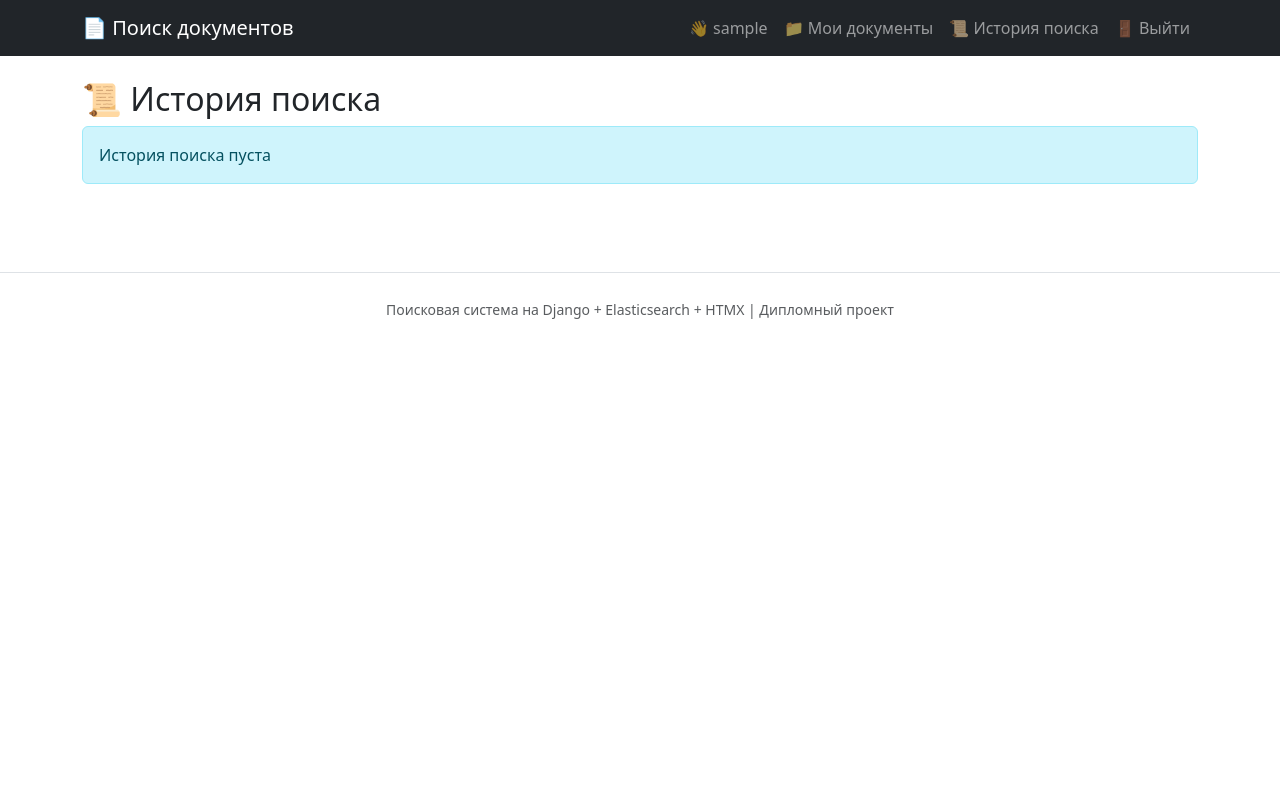
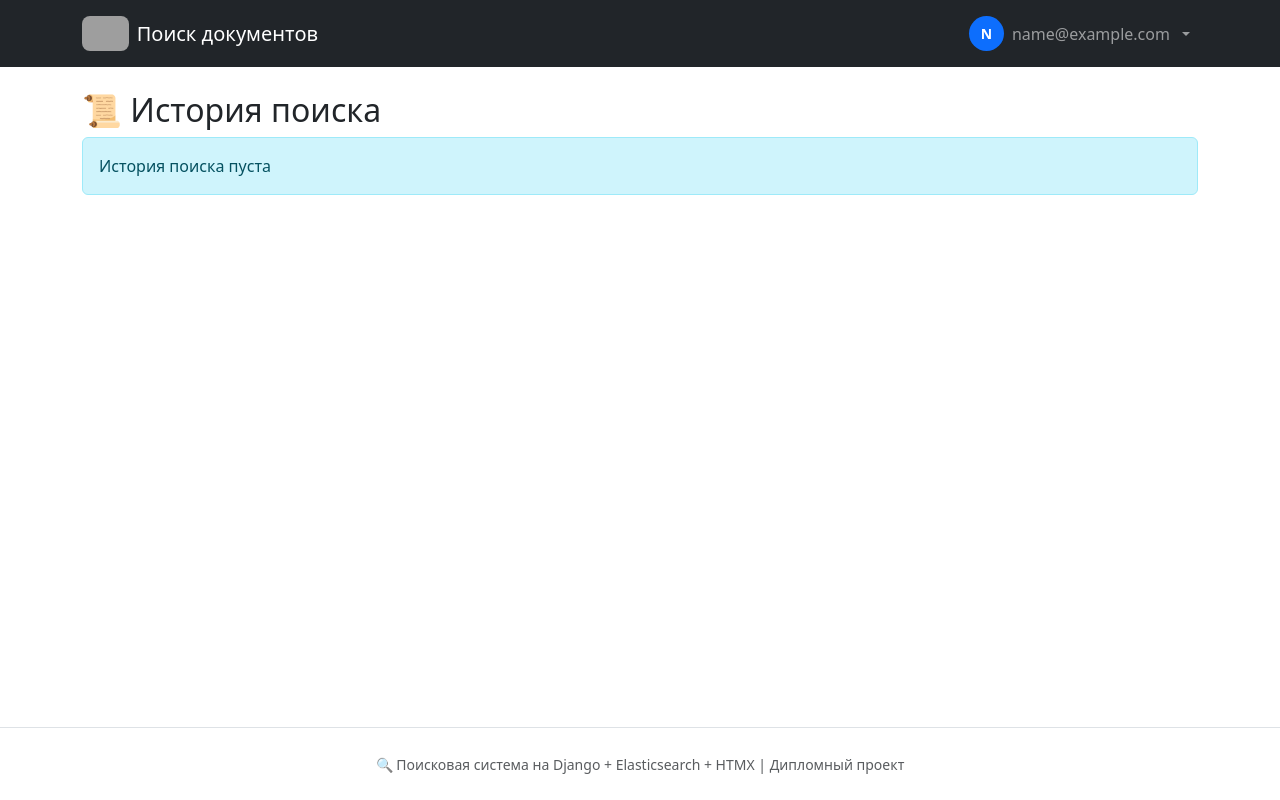
Before and after one commit to aleksey-s-lozhkin/Diploma, a Django app: page /search/history/ in a window 1280 px wide. Run offline with Django 5.2, Linux system fonts and the light colour scheme; the visitor is signed in with stand-in values (Sample User, id 1); data that the repository does not hold is empty; some libraries are stand-ins or nearby versions; grey boxes are pictures that could not be loaded.

Commit message:
update frontend

```diff
--- a/config/urls.py
+++ b/config/urls.py
@@ -1,13 +1,13 @@
 from django.conf import settings
 from django.conf.urls.static import static
 from django.contrib import admin
-from django.http import JsonResponse
+from django.http import HttpResponse
 from django.shortcuts import redirect
 from django.urls import include, path
 
 
 def health_check(request):
-    return JsonResponse({"status": "ok", "service": "document-search", "database": "connected"})
+    return HttpResponse("OK")
 
 
 urlpatterns = [
--- a/documents/urls.py
+++ b/documents/urls.py
@@ -1,3 +1,4 @@
+from django.http import HttpResponse
 from django.urls import include, path
 from django.views.decorators.cache import cache_page
 from django.views.decorators.vary import vary_on_headers
@@ -6,21 +7,24 @@ from rest_framework_simplejwt.views import TokenObtainPairView, TokenRefreshView
 
 from . import views
 
+
+def health_check(request):
+    return HttpResponse("OK")
+
+
 router = DefaultRouter()
 router.register(r"documents", views.DocumentViewSet, basename="document")
 
 urlpatterns = [
-    # Аутентификация (не кэшируем)
+    path("health/", health_check, name="health"),
     path("auth/register/", views.RegisterView.as_view(), name="register"),
     path("auth/login/", TokenObtainPairView.as_view(), name="token_obtain_pair"),
     path("auth/refresh/", TokenRefreshView.as_view(), name="token_refresh"),
     path("auth/verify/", TokenVerifyView.as_view(), name="token_verify"),
     path("auth/logout/", views.LogoutView.as_view(), name="logout"),
     path("auth/profile/", views.UserProfileView.as_view(), name="profile"),
-    # Поиск API — кэш 5 минут, зависит от пользователя (через JWT)
     path(
         "search/", cache_page(60 * 5)(vary_on_headers("Authorization")(views.SearchView.as_view())), name="api_search"
     ),
-    # Документы API — не кэшируем (CRUD)
     path("", include(router.urls)),
 ]
--- a/documents/urls_frontend.py
+++ b/documents/urls_frontend.py
@@ -17,4 +17,5 @@ urlpatterns = [
     path("documents/<int:pk>/edit/", views_frontend.DocumentEditView.as_view(), name="document_edit"),
     path("documents/<int:pk>/delete/", views_frontend.DocumentDeleteView.as_view(), name="document_delete"),
     path("documents/<int:pk>/", views_frontend.DocumentDetailView.as_view(), name="document_detail"),
+    path("search/history/<int:pk>/delete/", views_frontend.DeleteHistoryItemView.as_view(), name="delete_history_item"),
 ]
--- a/documents/views_frontend.py
+++ b/documents/views_frontend.py
@@ -5,6 +5,7 @@ from django.contrib import messages
 from django.contrib.auth import authenticate, login, logout
 from django.contrib.auth.decorators import login_required
 from django.core.files.storage import default_storage
+from django.http import JsonResponse
 from django.shortcuts import get_object_or_404, redirect, render
 from django.utils.decorators import method_decorator
 from django.views import View
@@ -289,3 +290,11 @@ class DocumentDetailView(View):
     def get(self, request, pk):
         doc = get_object_or_404(Document, pk=pk, user=request.user)
         return render(request, "document_detail.html", {"doc": doc})
+
+
+@method_decorator(login_required, name="dispatch")
+class DeleteHistoryItemView(View):
+    def post(self, request, pk):
+        history = get_object_or_404(SearchHistory, pk=pk, user=request.user)
+        history.delete()
+        return JsonResponse({"status": "ok"})
--- a/templates/base.html
+++ b/templates/base.html
@@ -11,6 +11,18 @@
     <script src="{% static 'js/htmx.min.js' %}"></script>
 
     <style>
+        html, body {
+            height: 100%;
+            margin: 0;
+            display: flex;
+            flex-direction: column;
+        }
+        main {
+            flex: 1 0 auto;
+        }
+        footer {
+            flex-shrink: 0;
+        }
         .htmx-indicator { display: none; }
         .htmx-request .htmx-indicator { display: inline-block; }
         mark {
@@ -20,6 +32,12 @@
             color: #000;
         }
         .modal-body { max-height: 70vh; overflow-y: auto; }
+        .navbar-brand img {
+            height: 35px;
+            width: auto;
+            object-fit: contain;
+            border-radius: 8px;
+        }
     </style>
 
     <script>
@@ -49,22 +67,39 @@
 <body>
 <nav class="navbar navbar-expand-lg navbar-dark bg-dark">
     <div class="container">
-            <a class="navbar-brand" href="{% url 'index' %}">📄 Поиск документов</a>
+        <a class="navbar-brand d-flex align-items-center gap-2" href="{% url 'index' %}">
+            <img src="{% static 'images/logo.jpeg' %}" alt="Logo">
+            <span>Поиск документов</span>
+        </a>
         <button class="navbar-toggler" type="button" data-bs-toggle="collapse" data-bs-target="#navbarNav">
             <span class="navbar-toggler-icon"></span>
         </button>
         <div class="collapse navbar-collapse" id="navbarNav">
-                <div class="navbar-nav ms-auto">
+            <ul class="navbar-nav ms-auto">
                 {% if user.is_authenticated %}
-                        <span class="nav-link">👋 {{ user.username }}</span>
-                        <a class="nav-link" href="{% url 'dashboard' %}">📁 Мои документы</a>
-                        <a class="nav-link" href="{% url 'search_history' %}">📜 История поиска</a>
-                        <a class="nav-link" href="{% url 'logout' %}">🚪 Выйти</a>
+                <li class="nav-item dropdown">
+                    <a class="nav-link dropdown-toggle d-flex align-items-center gap-2" href="#" id="userDropdown" role="button" data-bs-toggle="dropdown">
+                        <div class="rounded-circle bg-primary d-flex align-items-center justify-content-center text-white fw-bold" style="width: 35px; height: 35px; font-size: 14px;">
+                            {{ user.email|slice:":1"|upper }}
+                        </div>
+                        <span>{{ user.email }}</span>
+                    </a>
+                    <ul class="dropdown-menu dropdown-menu-end">
+                        <li><a class="dropdown-item" href="{% url 'dashboard' %}">📁 Мои документы</a></li>
+                        <li><a class="dropdown-item" href="{% url 'search_history' %}">📜 История поиска</a></li>
+                        <li><hr class="dropdown-divider"></li>
+                        <li><a class="dropdown-item text-danger" href="{% url 'logout' %}">🚪 Выйти</a></li>
+                    </ul>
+                </li>
                 {% else %}
+                <li class="nav-item">
                     <a class="nav-link" href="{% url 'login' %}">🔑 Войти</a>
+                </li>
+                <li class="nav-item">
                     <a class="nav-link" href="{% url 'register' %}">📝 Регистрация</a>
+                </li>
                 {% endif %}
-                </div>
+            </ul>
         </div>
     </div>
 </nav>
@@ -84,8 +119,10 @@
     </div>
 </main>
 
-    <footer class="text-center text-muted py-4 border-top mt-5">
-        <small>Поисковая система на Django + Elasticsearch + HTMX | Дипломный проект</small>
+<footer class="text-center text-muted py-4 border-top">
+    <div class="container">
+        <small>🔍 Поисковая система на Django + Elasticsearch + HTMX | Дипломный проект</small>
+    </div>
 </footer>
 
 <script src="{% static 'js/bootstrap.bundle.min.js' %}"></script>
--- a/templates/search_history.html
+++ b/templates/search_history.html
@@ -7,30 +7,72 @@
 
 {% if history %}
     <div class="table-responsive">
-        <table class="table table-striped">
+        <table class="table table-striped table-hover">
             <thead>
                 <tr>
                     <th>Запрос</th>
                     <th>Результатов</th>
                     <th>Дата</th>
+                    <th></th>
                 </tr>
             </thead>
             <tbody>
                 {% for item in history %}
                 <tr>
-                    <td>{{ item.query }}</td>
+                    <td>
+                        <a href="#" class="search-query-link" data-query="{{ item.query }}">
+                            🔍 {{ item.query }}
+                        </a>
+                    </td>
                     <td>{{ item.results_count }}</td>
                     <td>{{ item.created_at|date:"d.m.Y H:i:s" }}</td>
+                    <td>
+                        <button class="btn btn-sm btn-outline-danger delete-history-item" data-id="{{ item.id }}">
+                            🗑️
+                        </button>
+                    </td>
                 </tr>
                 {% endfor %}
             </tbody>
         </table>
     </div>
-    <form method="post" action="{% url 'clear_history' %}">
-        {% csrf_token %}
-        <button type="submit" class="btn btn-danger" onclick="return confirm('Очистить всю историю поиска?')">🗑️ Очистить историю</button>
-    </form>
+
+    <div class="mt-3">
+        <form method="post" action="{% url 'clear_history' %}" class="d-inline">
+            {% csrf_token %}
+            <button type="submit" class="btn btn-danger" onclick="return confirm('Очистить всю историю поиска?')">
+                🗑️ Очистить всю историю
+            </button>
+        </form>
+    </div>
 {% else %}
     <div class="alert alert-info">История поиска пуста</div>
 {% endif %}
+
+<script>
+     document.querySelectorAll('.search-query-link').forEach(link => {
+        link.addEventListener('click', function(e) {
+            e.preventDefault();
+            const query = this.dataset.query;
+
+            window.location.href = '/?search=' + encodeURIComponent(query);
+        });
+    });
+
+    document.querySelectorAll('.delete-history-item').forEach(btn => {
+        btn.addEventListener('click', function() {
+            if (confirm('Удалить этот запрос из истории?')) {
+                const id = this.dataset.id;
+                fetch(`/search/history/${id}/delete/`, {
+                    method: 'POST',
+                    headers: {
+                        'X-CSRFToken': document.querySelector('[name=csrfmiddlewaretoken]').value
+                    }
+                }).then(() => {
+                    location.reload();
+                });
+            }
+        });
+    });
+</script>
 {% endblock %}
```
Also changed, not shown: templates/index.html (+13 -0 lines), 2 other files. Lines whose indentation alone changed are shown as unchanged.
